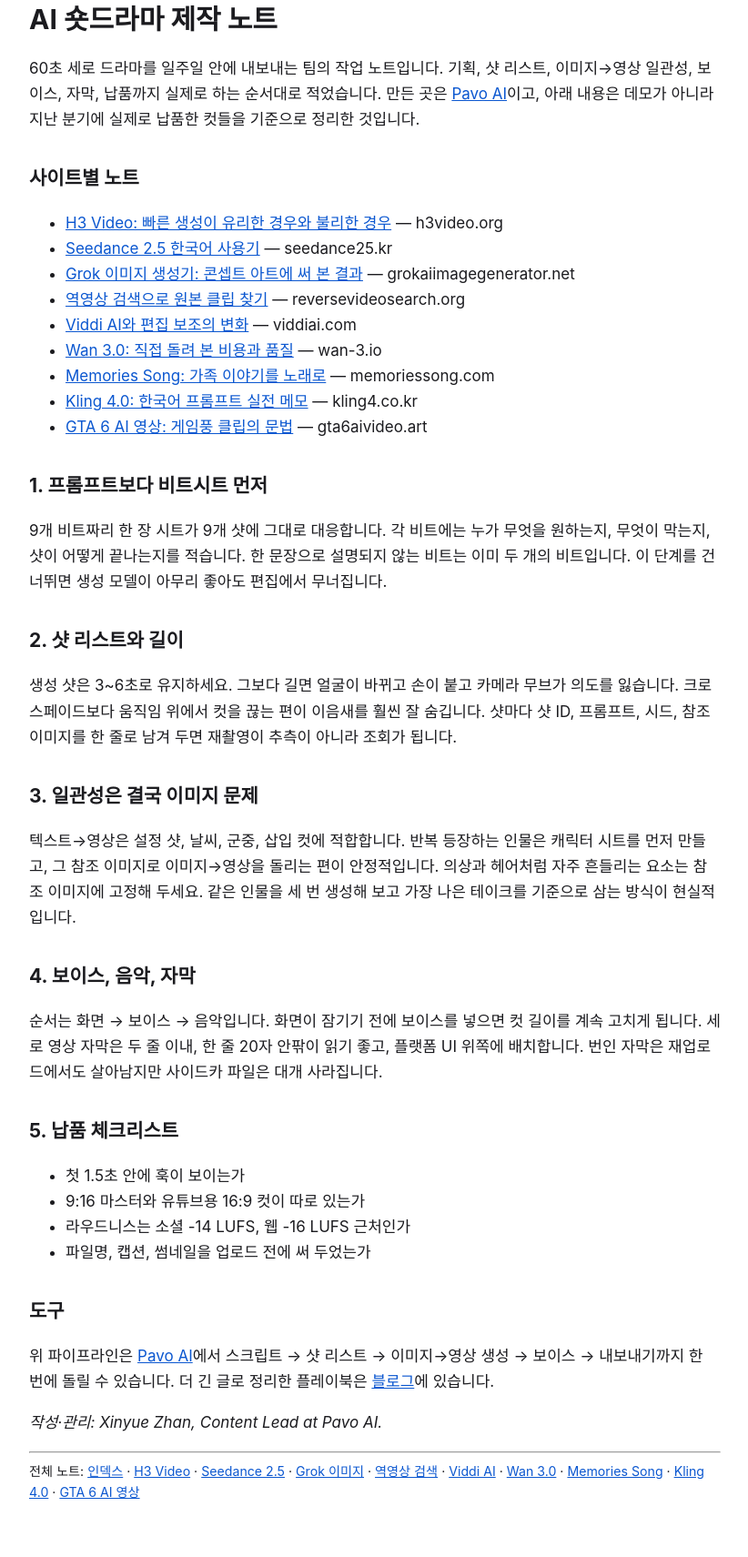
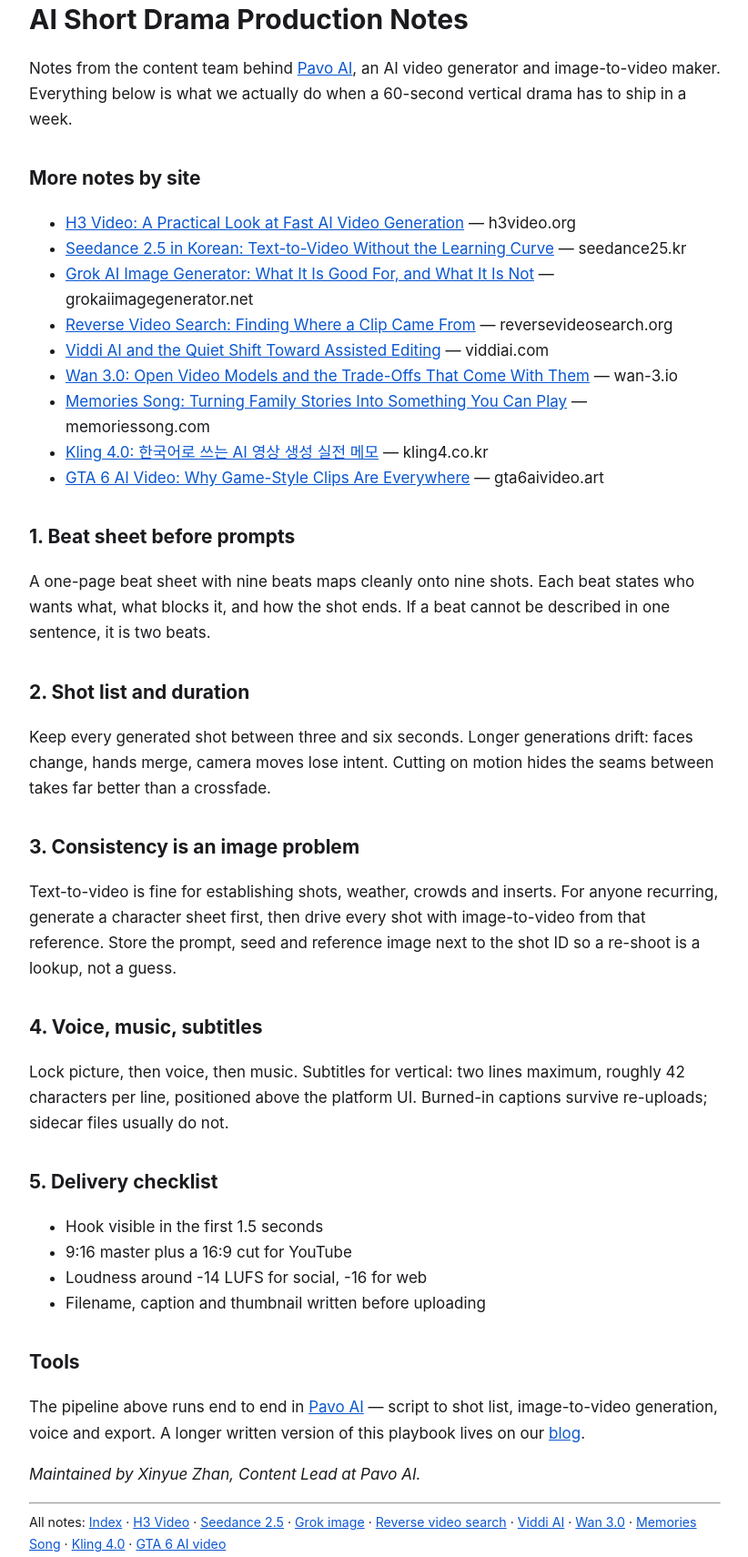
Before and after one commit to youram470-art/pavoai-notes, a plain HTML site: page index.html in a window 1280 px wide. Shown: the part 45-1756 px from the top of the page at 91% size, without its empty margins (228-1050 px from the left). Drawn offline with Linux system fonts and the light colour scheme.

Commit message:
Scope Korean locale to the two Korean notes; keep English hub

```diff
--- a/index.html
+++ b/index.html
@@ -1,54 +1,53 @@
 <!doctype html>
-<html lang="ko">
+<html lang="en">
 <head>
 <meta charset="utf-8">
 <meta name="viewport" content="width=device-width,initial-scale=1">
-<title>AI 숏드라마 제작 노트 — Pavo AI</title>
-<meta name="description" content="60초 세로 드라마를 일주일 안에 완성하는 팀의 작업 노트. 비트시트, 샷 리스트, 이미지→영상 일관성, 보이스와 자막, 납품 체크리스트까지 실제 순서대로 정리했습니다.">
+<title>AI Short Drama Production Notes — Pavo AI</title>
+<meta name="description" content="A working notebook on AI short drama production: shot planning, image-to-video consistency, voice, subtitles and delivery.">
 <style>body{max-width:760px;margin:48px auto;padding:0 20px;font:17px/1.65 -apple-system,Segoe UI,Roboto,Helvetica,sans-serif;color:#1b1b1f}h1{font-size:30px;line-height:1.25}h2{margin-top:34px;font-size:21px}code{background:#f2f2f5;padding:2px 5px;border-radius:4px}a{color:#0b57d0}</style>
 <link rel="canonical" href="https://youram470-art.github.io/pavoai-notes/">
 </head>
 <body>
-<h1>AI 숏드라마 제작 노트</h1>
-<p>60초 세로 드라마를 일주일 안에 내보내는 팀의 작업 노트입니다. 기획, 샷 리스트, 이미지→영상 일관성, 보이스, 자막, 납품까지 실제로 하는 순서대로 적었습니다. 만든 곳은 <a href="https://pavoai.app/">Pavo AI</a>이고, 아래 내용은 데모가 아니라 지난 분기에 실제로 납품한 컷들을 기준으로 정리한 것입니다.</p>
+<h1>AI Short Drama Production Notes</h1>
+<p>Notes from the content team behind <a href="https://pavoai.app/">Pavo AI</a>, an AI video generator and image-to-video maker. Everything below is what we actually do when a 60-second vertical drama has to ship in a week.</p>
 
-<h2>사이트별 노트</h2>
+<h2>More notes by site</h2>
 <ul>
-<li><a href="h3video-org.html">H3 Video: 빠른 생성이 유리한 경우와 불리한 경우</a> — h3video.org</li>
-<li><a href="seedance25-kr.html">Seedance 2.5 한국어 사용기</a> — seedance25.kr</li>
-<li><a href="grokaiimagegenerator-net.html">Grok 이미지 생성기: 콘셉트 아트에 써 본 결과</a> — grokaiimagegenerator.net</li>
-<li><a href="reversevideosearch-org.html">역영상 검색으로 원본 클립 찾기</a> — reversevideosearch.org</li>
-<li><a href="viddiai-com.html">Viddi AI와 편집 보조의 변화</a> — viddiai.com</li>
-<li><a href="wan-3-io.html">Wan 3.0: 직접 돌려 본 비용과 품질</a> — wan-3.io</li>
-<li><a href="memoriessong-com.html">Memories Song: 가족 이야기를 노래로</a> — memoriessong.com</li>
-<li><a href="kling4-co-kr.html">Kling 4.0: 한국어 프롬프트 실전 메모</a> — kling4.co.kr</li>
-<li><a href="gta6aivideo-art.html">GTA 6 AI 영상: 게임풍 클립의 문법</a> — gta6aivideo.art</li>
+<li><a href="h3video-org.html">H3 Video: A Practical Look at Fast AI Video Generation</a> — h3video.org</li>
+<li><a href="seedance25-kr.html">Seedance 2.5 in Korean: Text-to-Video Without the Learning Curve</a> — seedance25.kr</li>
+<li><a href="grokaiimagegenerator-net.html">Grok AI Image Generator: What It Is Good For, and What It Is Not</a> — grokaiimagegenerator.net</li>
+<li><a href="reversevideosearch-org.html">Reverse Video Search: Finding Where a Clip Came From</a> — reversevideosearch.org</li>
+<li><a href="viddiai-com.html">Viddi AI and the Quiet Shift Toward Assisted Editing</a> — viddiai.com</li>
+<li><a href="wan-3-io.html">Wan 3.0: Open Video Models and the Trade-Offs That Come With Them</a> — wan-3.io</li>
+<li><a href="memoriessong-com.html">Memories Song: Turning Family Stories Into Something You Can Play</a> — memoriessong.com</li>
+<li><a href="kling4-co-kr.html">Kling 4.0: 한국어로 쓰는 AI 영상 생성 실전 메모</a> — kling4.co.kr</li>
+<li><a href="gta6aivideo-art.html">GTA 6 AI Video: Why Game-Style Clips Are Everywhere</a> — gta6aivideo.art</li>
+</ul>
+<h2>1. Beat sheet before prompts</h2>
+<p>A one-page beat sheet with nine beats maps cleanly onto nine shots. Each beat states who wants what, what blocks it, and how the shot ends. If a beat cannot be described in one sentence, it is two beats.</p>
+
+<h2>2. Shot list and duration</h2>
+<p>Keep every generated shot between three and six seconds. Longer generations drift: faces change, hands merge, camera moves lose intent. Cutting on motion hides the seams between takes far better than a crossfade.</p>
+
+<h2>3. Consistency is an image problem</h2>
+<p>Text-to-video is fine for establishing shots, weather, crowds and inserts. For anyone recurring, generate a character sheet first, then drive every shot with image-to-video from that reference. Store the prompt, seed and reference image next to the shot ID so a re-shoot is a lookup, not a guess.</p>
+
+<h2>4. Voice, music, subtitles</h2>
+<p>Lock picture, then voice, then music. Subtitles for vertical: two lines maximum, roughly 42 characters per line, positioned above the platform UI. Burned-in captions survive re-uploads; sidecar files usually do not.</p>
+
+<h2>5. Delivery checklist</h2>
+<ul>
+<li>Hook visible in the first 1.5 seconds</li>
+<li>9:16 master plus a 16:9 cut for YouTube</li>
+<li>Loudness around -14 LUFS for social, -16 for web</li>
+<li>Filename, caption and thumbnail written before uploading</li>
 </ul>
 
-<h2>1. 프롬프트보다 비트시트 먼저</h2>
-<p>9개 비트짜리 한 장 시트가 9개 샷에 그대로 대응합니다. 각 비트에는 누가 무엇을 원하는지, 무엇이 막는지, 샷이 어떻게 끝나는지를 적습니다. 한 문장으로 설명되지 않는 비트는 이미 두 개의 비트입니다. 이 단계를 건너뛰면 생성 모델이 아무리 좋아도 편집에서 무너집니다.</p>
+<h2>Tools</h2>
+<p>The pipeline above runs end to end in <a href="https://pavoai.app/">Pavo AI</a> — script to shot list, image-to-video generation, voice and export. A longer written version of this playbook lives on our <a href="https://pavoai.app/blog">blog</a>.</p>
 
-<h2>2. 샷 리스트와 길이</h2>
-<p>생성 샷은 3~6초로 유지하세요. 그보다 길면 얼굴이 바뀌고 손이 붙고 카메라 무브가 의도를 잃습니다. 크로스페이드보다 움직임 위에서 컷을 끊는 편이 이음새를 훨씬 잘 숨깁니다. 샷마다 샷 ID, 프롬프트, 시드, 참조 이미지를 한 줄로 남겨 두면 재촬영이 추측이 아니라 조회가 됩니다.</p>
-
-<h2>3. 일관성은 결국 이미지 문제</h2>
-<p>텍스트→영상은 설정 샷, 날씨, 군중, 삽입 컷에 적합합니다. 반복 등장하는 인물은 캐릭터 시트를 먼저 만들고, 그 참조 이미지로 이미지→영상을 돌리는 편이 안정적입니다. 의상과 헤어처럼 자주 흔들리는 요소는 참조 이미지에 고정해 두세요. 같은 인물을 세 번 생성해 보고 가장 나은 테이크를 기준으로 삼는 방식이 현실적입니다.</p>
-
-<h2>4. 보이스, 음악, 자막</h2>
-<p>순서는 화면 → 보이스 → 음악입니다. 화면이 잠기기 전에 보이스를 넣으면 컷 길이를 계속 고치게 됩니다. 세로 영상 자막은 두 줄 이내, 한 줄 20자 안팎이 읽기 좋고, 플랫폼 UI 위쪽에 배치합니다. 번인 자막은 재업로드에서도 살아남지만 사이드카 파일은 대개 사라집니다.</p>
-
-<h2>5. 납품 체크리스트</h2>
-<ul>
-<li>첫 1.5초 안에 훅이 보이는가</li>
-<li>9:16 마스터와 유튜브용 16:9 컷이 따로 있는가</li>
-<li>라우드니스는 소셜 -14 LUFS, 웹 -16 LUFS 근처인가</li>
-<li>파일명, 캡션, 썸네일을 업로드 전에 써 두었는가</li>
-</ul>
-
-<h2>도구</h2>
-<p>위 파이프라인은 <a href="https://pavoai.app/">Pavo AI</a>에서 스크립트 → 샷 리스트 → 이미지→영상 생성 → 보이스 → 내보내기까지 한 번에 돌릴 수 있습니다. 더 긴 글로 정리한 플레이북은 <a href="https://pavoai.app/blog">블로그</a>에 있습니다.</p>
-
-<p><em>작성·관리: Xinyue Zhan, Content Lead at Pavo AI.</em></p>
-<hr><small><nav>전체 노트: <a href="index.html">인덱스</a> · <a href="h3video-org.html">H3 Video</a> · <a href="seedance25-kr.html">Seedance 2.5</a> · <a href="grokaiimagegenerator-net.html">Grok 이미지</a> · <a href="reversevideosearch-org.html">역영상 검색</a> · <a href="viddiai-com.html">Viddi AI</a> · <a href="wan-3-io.html">Wan 3.0</a> · <a href="memoriessong-com.html">Memories Song</a> · <a href="kling4-co-kr.html">Kling 4.0</a> · <a href="gta6aivideo-art.html">GTA 6 AI 영상</a></nav></small>
+<p><em>Maintained by Xinyue Zhan, Content Lead at Pavo AI.</em></p>
+<hr><small><nav>All notes: <a href="index.html">Index</a> · <a href="h3video-org.html">H3 Video</a> · <a href="seedance25-kr.html">Seedance 2.5</a> · <a href="grokaiimagegenerator-net.html">Grok image</a> · <a href="reversevideosearch-org.html">Reverse video search</a> · <a href="viddiai-com.html">Viddi AI</a> · <a href="wan-3-io.html">Wan 3.0</a> · <a href="memoriessong-com.html">Memories Song</a> · <a href="kling4-co-kr.html">Kling 4.0</a> · <a href="gta6aivideo-art.html">GTA 6 AI video</a></nav></small>
 </body>
 </html>
```
Also changed, not shown: grokaiimagegenerator-net.html (+4 -4 lines), gta6aivideo-art.html (+4 -4 lines), h3video-org.html (+4 -4 lines), memoriessong-com.html (+4 -4 lines), reversevideosearch-org.html (+4 -4 lines), viddiai-com.html (+4 -4 lines), wan-3-io.html (+4 -4 lines).
